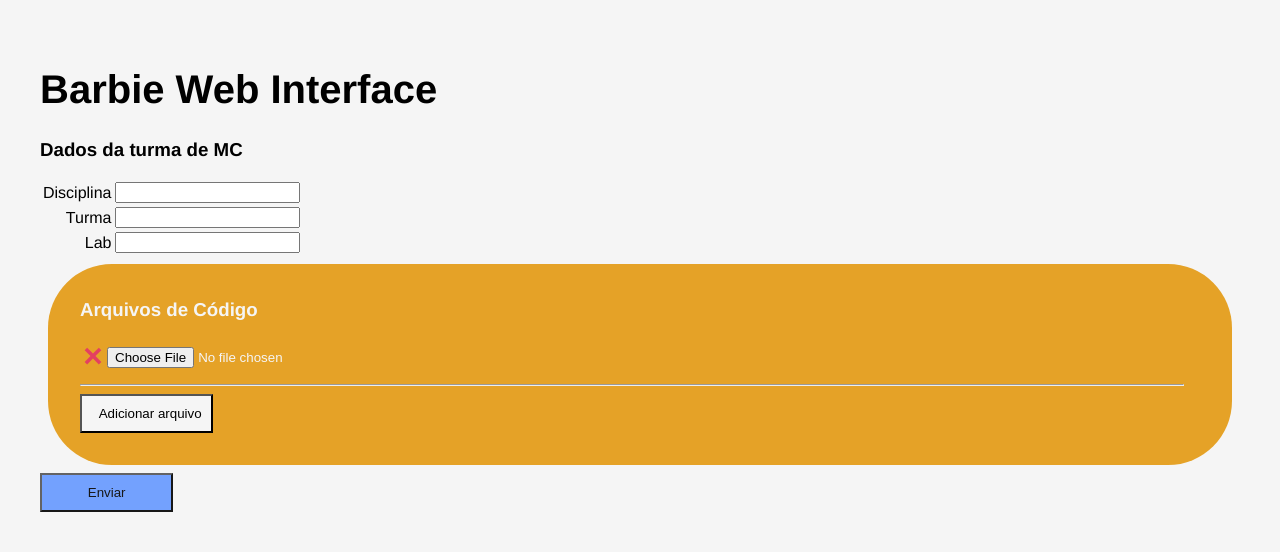
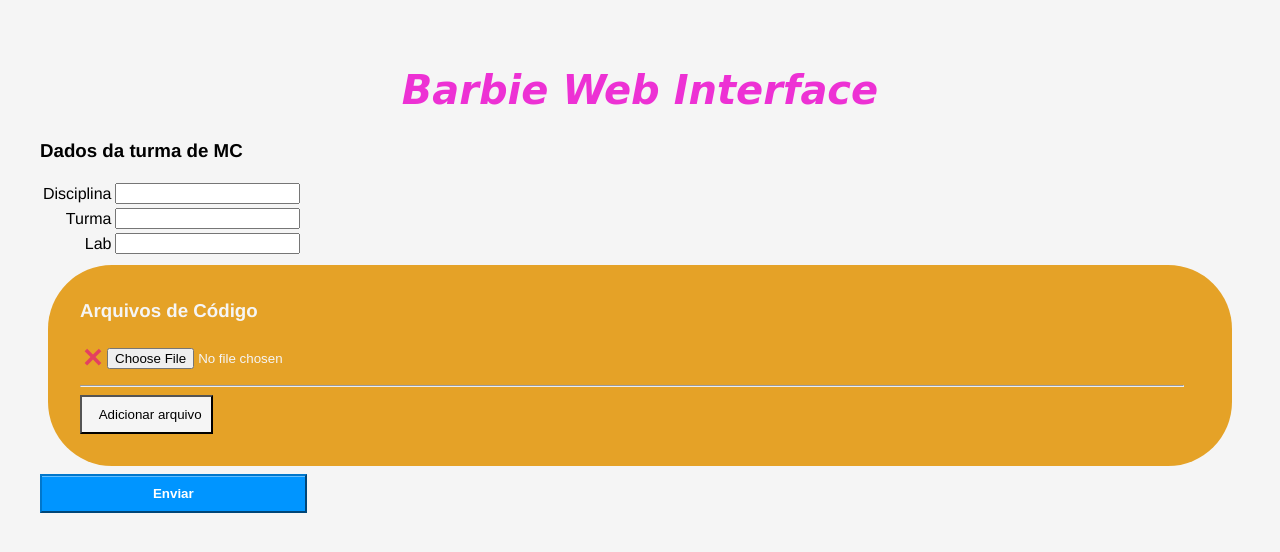
Before and after one commit to julioalvesMS/barbie-web, a Flask app: page / in a window 1280 px wide. Shown: the top 552 px of the page. Run offline with Flask 2, Linux system fonts and the light colour scheme; some libraries are stand-ins or nearby versions.

Commit message:
Minor style enchancementes

```diff
--- a/back.py
+++ b/back.py
@@ -26,7 +26,7 @@ def barbiefy(dir, codes, disc, turma, lab):
 			eprint(gcc.read())
 		return None
 
-	#"""
+	"""
 	# Code for testing the submit page while susy has no open class
 
 	time.sleep(3)
@@ -37,7 +37,7 @@ def barbiefy(dir, codes, disc, turma, lab):
 	for i in range(11, 21):
 		results.append(BarbieTest(i*3, 'Susy: Vamos dizer que isso fudeu', 'Barbie: Vamos dizer que isso fudeu', i, 'None', 'None', 'None'))
 	return results
-	#"""
+	"""
 
 	tests_dir_name = os.path.join(dir, 'testes/')
 
--- a/static/css/styles.css
+++ b/static/css/styles.css
@@ -5,7 +5,11 @@ body {
 }
 
 h1 {
-  font-size: 2.5em;
+    font-size: 2.5em;
+    font-style: italic;
+    font-family: cursive;
+    color: #ed31d4;
+    text-align: center;
 }
 
 .files-div {
@@ -15,7 +19,7 @@ h1 {
 }
 
 .class-info {
-    align: center;output/
+    align: center;
 }
 
 .input-files-div {
@@ -34,14 +38,18 @@ h1 {
   background-color: whitesmoke;
   width: 10em;
   color: black;
+  cursor: pointer;
 }
 
 .submit {
-  padding: 0.75em 1.25em;
-  background-color: #6699ff;
-  opacity: 0.9;
-  width: 10em;
-  color: black;
+    padding: 0.75em 1.25em;
+    width: 20em;
+    cursor: pointer;
+    color: #FFF;
+    background-color: #0095ff;
+    border-color: #07c;
+    box-shadow: inset 0 1px 0 #66bfff;
+    font-weight: bold;
 }
 
 #incorrect-div {
@@ -88,3 +96,7 @@ div.loading {
     /* opacity: 0.4;
     filter: alpha(opacity=40); /* For IE8 and earlier */
 }
+
+.rem-file {
+    cursor: pointer;
+}
```
